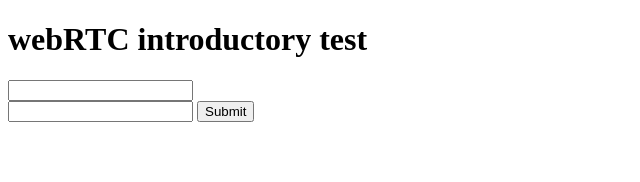
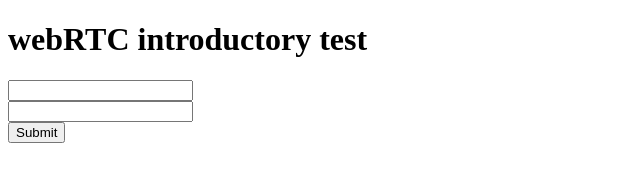
Before and after one commit to jcom619/webRTC_test, a plain HTML site: page index.html in a window 1280 px wide. Shown: the whole page, without its empty margins (0-640 px from the left). Drawn offline with Linux system fonts and the light colour scheme.

Commit message:
just to test that github is properly connected

```diff
--- a/index.html
+++ b/index.html
@@ -10,9 +10,8 @@
 
       <label for="username"></label>
       <input type="text" id="username" name="username"><br>
-      <input type="text" name="message" value="">
+      <input type="text" name="message" value=""><br>
       <input type="submit" value="Submit">
-
 
     <script src="script.js"></script>
   </body>
```
